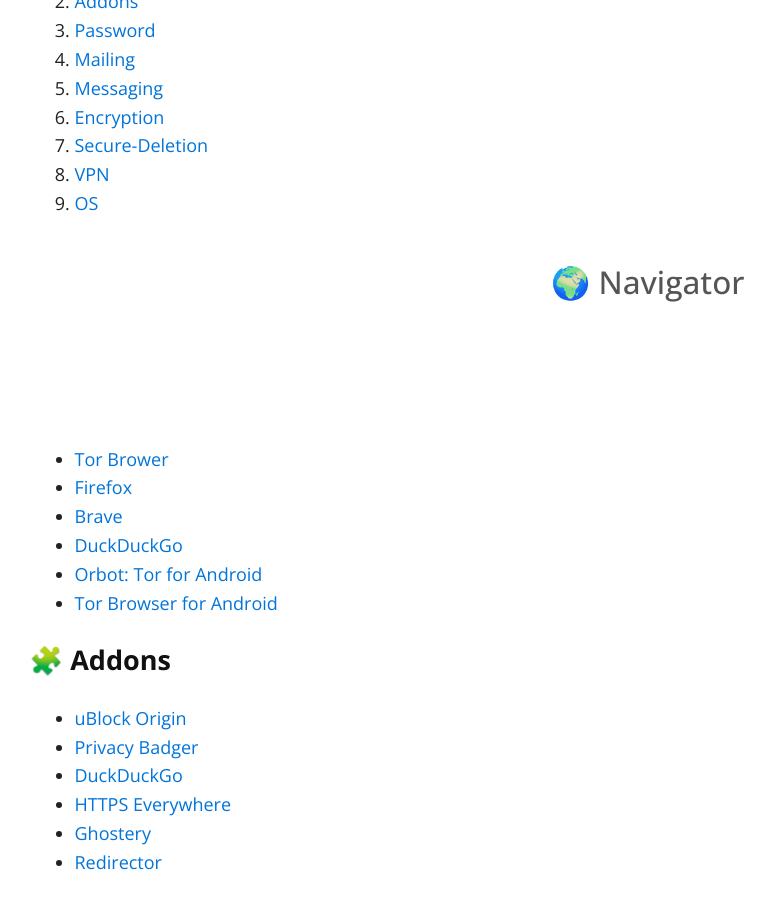
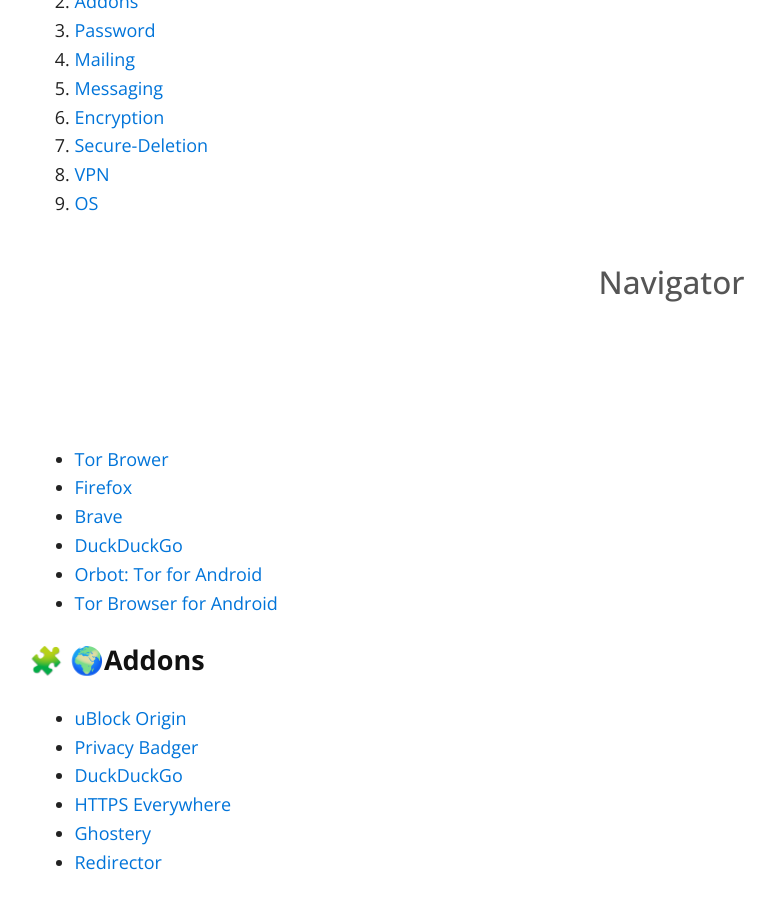
Before and after one commit to jcabeza/Privacy, a Jekyll site: the page built from index.md, in a window 1280 px wide and 900 px high, scrolled down 468 px. Shown: the whole window, without its empty margins (280-1055 px from the left). Built offline with Jekyll 4.4.1, drawn with Linux system fonts in a browser that asks for light colours; nearby versions of some CDN libraries; our own code applies the rules of GitHub Pages for plain Markdown files.

```diff
--- a/index.md
+++ b/index.md
@@ -13,7 +13,7 @@ layout: default
 8. [VPN](#vpn)
 9. [OS](#os)
 
-## 🌍 Navigator
+## Navigator
 
 - [Tor Brower](https://www.torproject.org)
 - [Firefox](https://www.mozilla.org/fr/firefox)
@@ -22,7 +22,7 @@ layout: default
 - [Orbot: Tor for Android](https://play.google.com/store/apps/details?id=org.torproject.android&hl=en_US&gl=US)
 - [Tor Browser for Android](https://play.google.com/store/apps/details?id=org.torproject.torbrowser)
 
-#### 🧩 Addons
+#### 🧩 🌍Addons
 
 - [uBlock Origin](https://addons.mozilla.org/fr/firefox/addon/ublock-origin/)
 - [Privacy Badger](https://addons.mozilla.org/fr/firefox/addon/privacy-badger17/)
```
